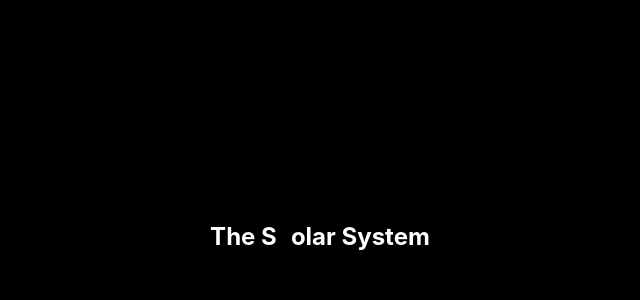
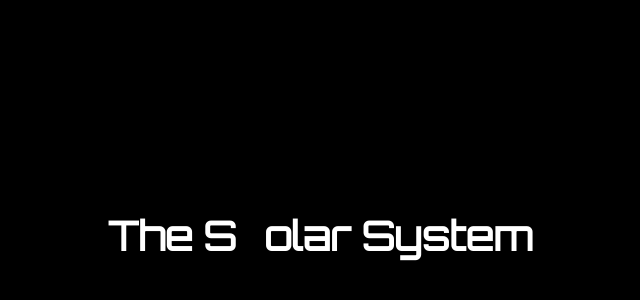
Before and after one commit to SpaceHackTeam/scolarsystem-app, a React (Create React App) app: page / in a window 1280 px wide. Shown: the part 164-464 px from the top of the page, without its empty margins (320-960 px from the left). Built offline with nearby package versions, Linux system fonts and the light colour scheme.

Commit message:
Add pointer and some CSS

```diff
--- a/src/assets/stylesheets/App.css
+++ b/src/assets/stylesheets/App.css
@@ -1,4 +1,7 @@
+@import url('https://fonts.googleapis.com/css?family=Orbitron&display=swap');
+
 .App {
+	font-family: 'Orbitron', sans-serif;
 	text-align: center;
 	background-color: #000;
 	min-height: 100vh;
@@ -7,10 +10,11 @@
 	align-items: center;
 	justify-content: center;
 	color: white;
+	cursor: url('../img/cursor.png'), auto;
 }
 
 .Title {
-  font-size: 3vh;
+	font-size: 5vh;
 }
 
 .Title-c {
```
Also changed, not shown: src/components/Input.js (added, +9 -0 lines), src/index.css (+6 -8 lines), src/assets/img/cursor.png (added), 1 other file (tests, documents, lock files or other folders). Lines whose indentation alone changed are shown as unchanged.
